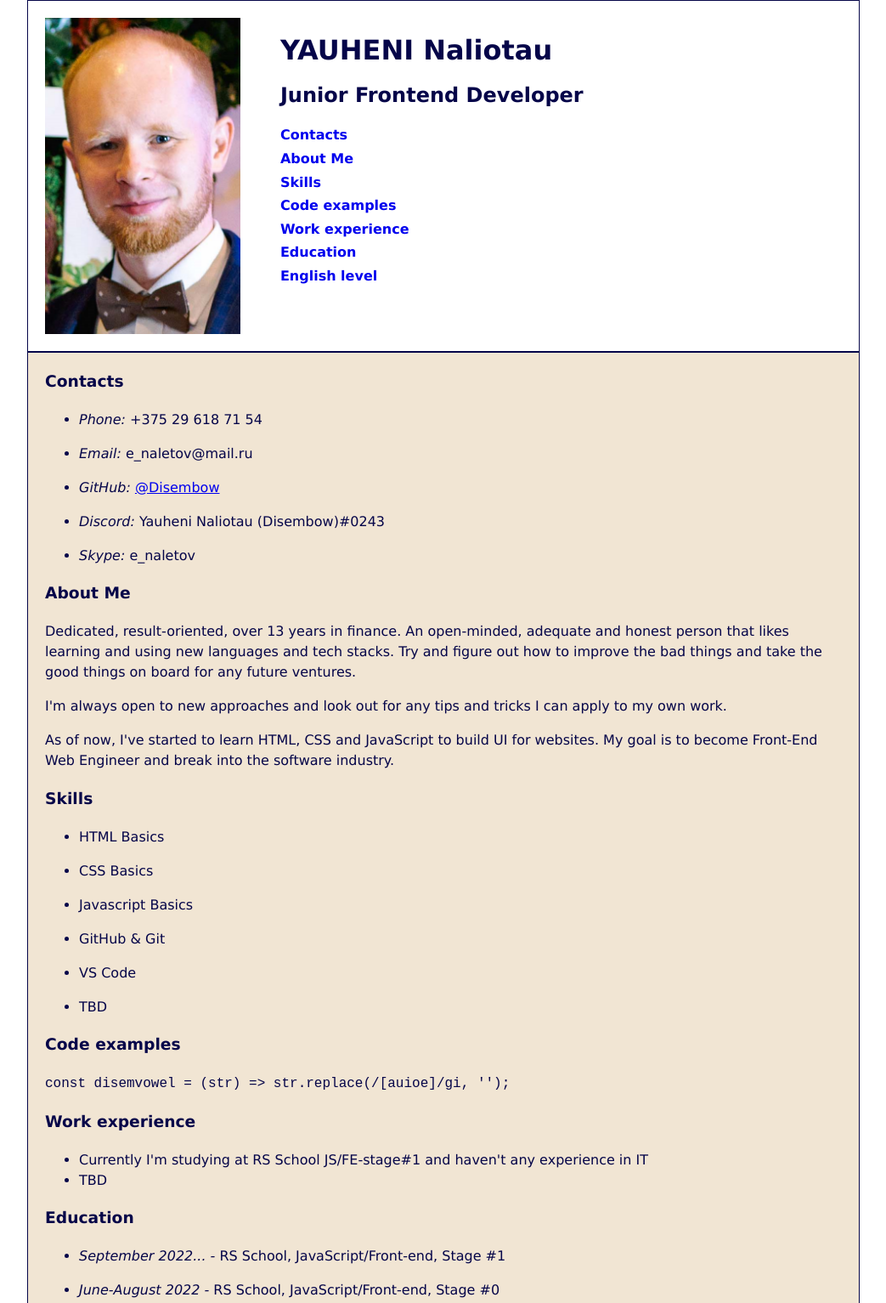
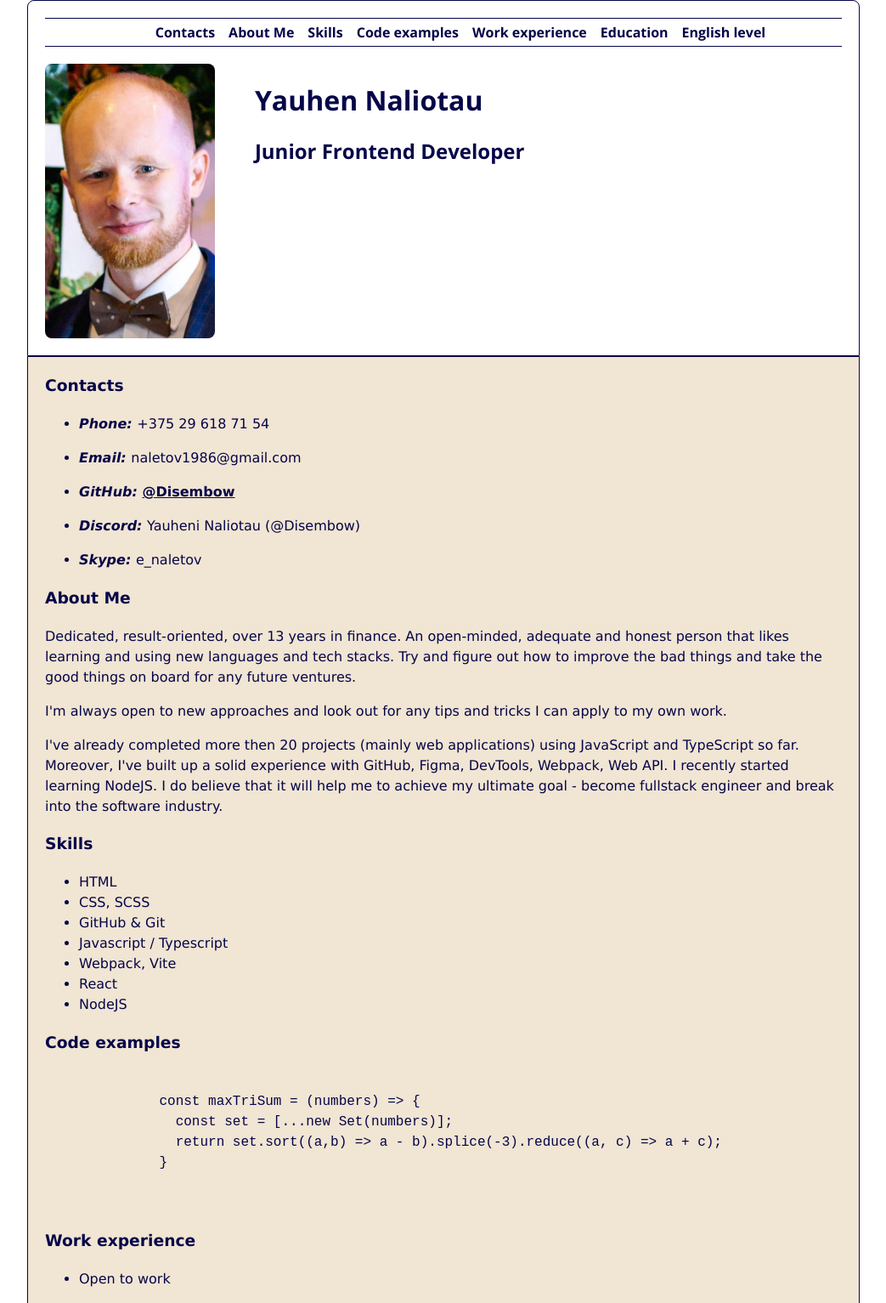
Before and after one commit to Disembow/rsschool-cv, a plain HTML site: page index.html in a window 1280 px wide. Shown: the top 1533 px of the page at 85% size, without its empty margins (118-1161 px from the left). Drawn offline with nearby package versions, Linux system fonts and the light colour scheme.

Commit message:
refactor: rework styles & replace tags

```diff
--- a/index.html
+++ b/index.html
@@ -1,21 +1,16 @@
 <!DOCTYPE html>
 <html lang="en">
   <head>
-	<meta charset="UTF-8">
-	<meta http-equiv="X-UA-Compatible" content="IE=edge">
-	<meta name="viewport" content="width=device-width, initial-scale=1.0">
-	<link rel="stylesheet" href="style.css">
-	<link rel="icon" href="./assets/img/icons8-cv-64x64.ico">
+    <meta charset="UTF-8" />
+    <meta http-equiv="X-UA-Compatible" content="IE=edge" />
+    <meta name="viewport" content="width=device-width, initial-scale=1.0" />
+    <link rel="stylesheet" href="style.css" />
+    <link rel="icon" href="./assets/img/icons8-cv-64x64.ico" />
     <title>rsschool-html-cv</title>
   </head>
   <body>
     <header class="header">
       <div class="container">
-			<div class="wrapper">
-        <img src="./assets/img/my-photo.png" alt="My photo" width="230">
-        <div>
-          <h1>YAUHENI Naliotau</h1>
-          <h2>Junior Frontend Developer</h2>
         <nav class="nav">
           <ul class="nav-list">
             <li class="nav-item"><a href="#Contacts">Contacts</a></li>
@@ -28,9 +23,17 @@
           </ul>
         </nav>
       </div>
+      <div class="container">
+        <div class="wrapper">
+          <img class="photo" src="./assets/img/my-photo.png" alt="My photo" width="200" />
+          <div>
+            <h1>Yauhen Naliotau</h1>
+            <h2>Junior Frontend Developer</h2>
+          </div>
         </div>
       </div>
     </header>
+
     <main class="main">
       <div class="container">
         <h3 id="Contacts">Contacts</h3>
@@ -42,21 +45,18 @@
             </p>
           </li>
           <li>
-					<p>
-						<span class="subtitle">Email: </span>
-						e_naletov@mail.ru
-					</p>
+            <p><span class="subtitle">Email: </span>naletov1986@gmail.com</p>
           </li>
           <li>
             <p>
               <span class="subtitle">GitHub: </span>
-						<a href="https://github.com/Disembow/">@Disembow</a>
+              <a class="link" href="https://github.com/Disembow/">@Disembow</a>
             </p>
           </li>
           <li>
             <p>
               <span class="subtitle">Discord: </span>
-						Yauheni Naliotau (Disembow)#0243
+              Yauheni Naliotau (@Disembow)
             </p>
           </li>
           <li>
@@ -66,84 +66,118 @@
             </p>
           </li>
         </ul>
+
+        <article>
           <h3 id="About-me">About Me</h3>
-			<p>Dedicated, result-oriented, over 13 years in finance. An open-minded, adequate and honest person that likes learning and using new languages and tech stacks. Try and figure out how to improve the bad things and take the good things on board for any future ventures.</p>
-			<p>I'm always open to new approaches and look out for any tips and tricks I can apply to my own work.</p>
-			<p>As of now, I've started to learn HTML, CSS and JavaScript to build UI for websites. My goal is to become Front-End Web Engineer and break into the software industry.</p>
+          <p>
+            Dedicated, result-oriented, over 13 years in finance. An open-minded, adequate and
+            honest person that likes learning and using new languages and tech stacks. Try and
+            figure out how to improve the bad things and take the good things on board for any
+            future ventures.
+          </p>
+          <p>
+            I'm always open to new approaches and look out for any tips and tricks I can apply to my
+            own work.
+          </p>
+          <p>
+            I've already completed more then 20 projects (mainly web applications) using JavaScript
+            and TypeScript so far. Moreover, I've built up a solid experience with GitHub, Figma,
+            DevTools, Webpack, Web API. I recently started learning NodeJS. I do believe that it
+            will help me to achieve my ultimate goal - become fullstack engineer and break into the
+            software industry.
+          </p>
+        </article>
+
+        <section>
           <h3 id="Skills">Skills</h3>
           <ul>
-				<li>
-					<p>HTML Basics</p>
-				</li>
-				<li>
-					<p>CSS Basics</p>
-				</li>
-        <li>
-          <p>Javascript Basics</p>
-        </li>
-				<li>
-					<p>GitHub &amp; Git</p>
-				</li>
-				<li>
-					<p>VS Code</p>
-				</li>
-				<li>
-					<p>TBD</p>
-				</li>
+            <li>HTML</li>
+            <li>CSS, SCSS</li>
+            <li>GitHub &amp; Git</li>
+            <li>Javascript / Typescript</li>
+            <li>Webpack, Vite</li>
+            <li>React</li>
+            <li>NodeJS</li>
           </ul>
+        </section>
+
+        <section>
           <h3 id="Code-examples">Code examples</h3>
+          <pre>
             <code>
-          const disemvowel = (str) =&gt; str.replace(/[auioe]/gi, '');
+              const maxTriSum = (numbers) => {
+                const set = [...new Set(numbers)];
+                return set.sort((a,b) => a - b).splice(-3).reduce((a, c) => a + c);
+              }
             </code>
+          </pre>
           <h3 id="Work-experience">Work experience</h3>
           <ul>
-					<li>Сurrently I'm studying at RS School JS/FE-stage#1 and haven't any experience in IT</li>
-					<li>TBD</li>
+            <li>Open to work</li>
           </ul>
+        </section>
+
+        <section>
           <h3 id="Education">Education</h3>
           <ul>
             <li>
+              <p><span class="subtitle">June 2023 ... - </span>RS School, Node JS</p>
+            </li>
+            <li>
+              <p><span class="subtitle">March - May 2023 - </span>RS School, React</p>
+            </li>
+            <li>
               <p>
-							<span class="subtitle">September 2022... - </span>RS School, JavaScript/Front-end, Stage #1
+                <span class="subtitle">September 2022 - February 2023 - </span>RS School,
+                JavaScript/Front-end, Stage #1
               </p>
             </li>
             <li>
               <p>
-							<span class="subtitle">June-August 2022 - </span>RS School, JavaScript/Front-end, Stage #0
+                <span class="subtitle">June-August 2022 - </span>RS School, JavaScript/Front-end,
+                Stage #0
               </p>
             </li>
             <li>
               <p>
-							<span class="subtitle">2018-2019 - </span>Hock International, Business Efficiency Management CIMA Cert PM (Rus)
+                <span class="subtitle">2018-2019 - </span>Hock International, Business Efficiency
+                Management CIMA Cert PM (Rus)
               </p>
             </li>
             <li>
               <p>
-							<span class="subtitle">2017  - </span>Business and Management Institute of BSU, management accounting
+                <span class="subtitle">2017 - </span>Business and Management Institute of BSU,
+                management accounting
               </p>
             </li>
             <li>
               <p>
-							<span class="subtitle">2004-2009 - </span>Academy of Public Administration under the President of the Republic of Belarus, economist-manager
+                <span class="subtitle">2004-2009 - </span>Academy of Public Administration under the
+                President of the Republic of Belarus, economist-manager
               </p>
             </li>
           </ul>
+        </section>
+
+        <section>
           <h3 id="English-level">English level</h3>
-			<p>A2 Pre-Intermediate</p>
+          <p>B1 Intermediate</p>
           <p>English experience:</p>
           <ul>
             <li>Business correspondence</li>
             <li>Creation of the Bahrain Steel Mill bussiness plan (incl. financial model)</li>
           </ul>
+        </section>
       </div>
     </main>
+
     <footer class="footer">
-			<a href="https://github.com/Disembow/">
-				<img src="./assets/img/github-logo-25231.png" alt="GitHub logo" height="48">
+      <a class="github" href="https://github.com/Disembow/">
+        <img src="./assets/img/github-logo-25231.png" alt="GitHub logo" height="48" />
       </a>
-			<p><b>&copy;2022</b></p>
-			<a href="https://rs.school/js-stage0/">
-				<img src="./assets/img/rs_school_js.svg" alt="RS School logo" height="48">
+      <p><b>&copy; 2023</b></p>
+      <a class="github" href="https://rs.school/js-stage0/">
+        <img src="./assets/img/rs_school_js.svg" alt="RS School logo" height="48" />
       </a>
     </footer>
   </body>
--- a/style.css
+++ b/style.css
@@ -1,41 +1,52 @@
+@import url('https://fonts.googleapis.com/css2?family=Open+Sans:ital,wght@0,300;0,400;0,500;0,600;0,700;1,500&display=swap');
+
 :root {
   --main-font-color: #050549;
   --main-border-color: #ffe3bf;
   --header-background-color: #ffffff;
   --main-background-color: #f1e5d3;
-	--footer-background-color: #6a74ea;
+  --footer-background-color: #ffffff;
 }
+
 * {
   box-sizing: border-box;
 }
+
 html {
   scroll-behavior: smooth;
 }
+
 body {
   max-width: 980px;
-	font: 16px/1.1 Verdana, sans-serif;
+  font-size: 16px;
+  font-family: Open Sans, Verdana, sans-serif;
   color: var(--main-font-color);
-  margin: auto;
+  margin: 0 auto;
 }
+
 .header {
   border: 0.5px solid var(--main-font-color);
   background-color: var(--header-background-color);
   color: var(--main-font-color);
+  border-radius: 8px 8px 0 0;
 }
+
+.photo {
+  border-radius: 8px;
+}
+
 .wrapper {
   display: flex;
   gap: 5%;
 }
-.wrapper {
-  display: flex;
-  gap: 5%;
-}
+
 .main {
   background-color: var(--main-background-color);
   border: 0.5px solid var(--main-font-color);
   font-family: Verdana, sans-serif;
   line-height: 1.5;
 }
+
 .footer {
   padding: 10px;
   color: #000000;
@@ -43,9 +54,11 @@ body {
   border: 0.5px solid var(--main-font-color);
   display: flex;
   flex-direction: row;
-  justify-content: space-between;
+  justify-content: space-around;
   align-items: center;
+  border-radius: 0 0 8px 8px;
 }
+
 @media (max-width: 767px) {
   .footer img {
     height: 30px;
@@ -54,31 +67,58 @@ body {
     font-size: 10px;
   }
 }
+
 .subtitle {
   font-style: italic;
+  font-weight: 600;
 }
+
 .container {
   max-width: 1440px;
   margin: 20px;
 }
+
 .nav {
-	font-weight: bold;
+  font-weight: 700;
 }
+
 .nav-list {
   display: flex;
-  flex-direction: column;
-  align-items: flex-start;
+  flex-direction: row;
   text-align: center;
+  justify-content: center;
+  gap: 16px;
   list-style: none;
-	padding-inline-start: 0;
-  margin: 10px 0;
+  border-top: 1px solid var(--main-font-color);
+  border-bottom: 1px solid var(--main-font-color);
 }
+
 .nav-item:hover {
- transform: scale(1.03);
+  text-decoration: underline;
+  transition: 0.3s;
 }
+
 .nav-item {
   margin: 5px 0;
+  transition: 0.3s;
 }
+
 .nav-item a {
   text-decoration: none;
+  color: var(--main-font-color);
 }
+
+.link {
+  text-decoration: underline;
+  color: var(--main-font-color);
+  font-weight: 600;
+}
+
+.github {
+  transition: transform 0.2s;
+}
+
+.github:hover {
+  transform: scale(1.03);
+  transition: transform 0.2s;
+}
```
Also changed, not shown: 1 other file. Lines whose indentation alone changed are shown as unchanged.
